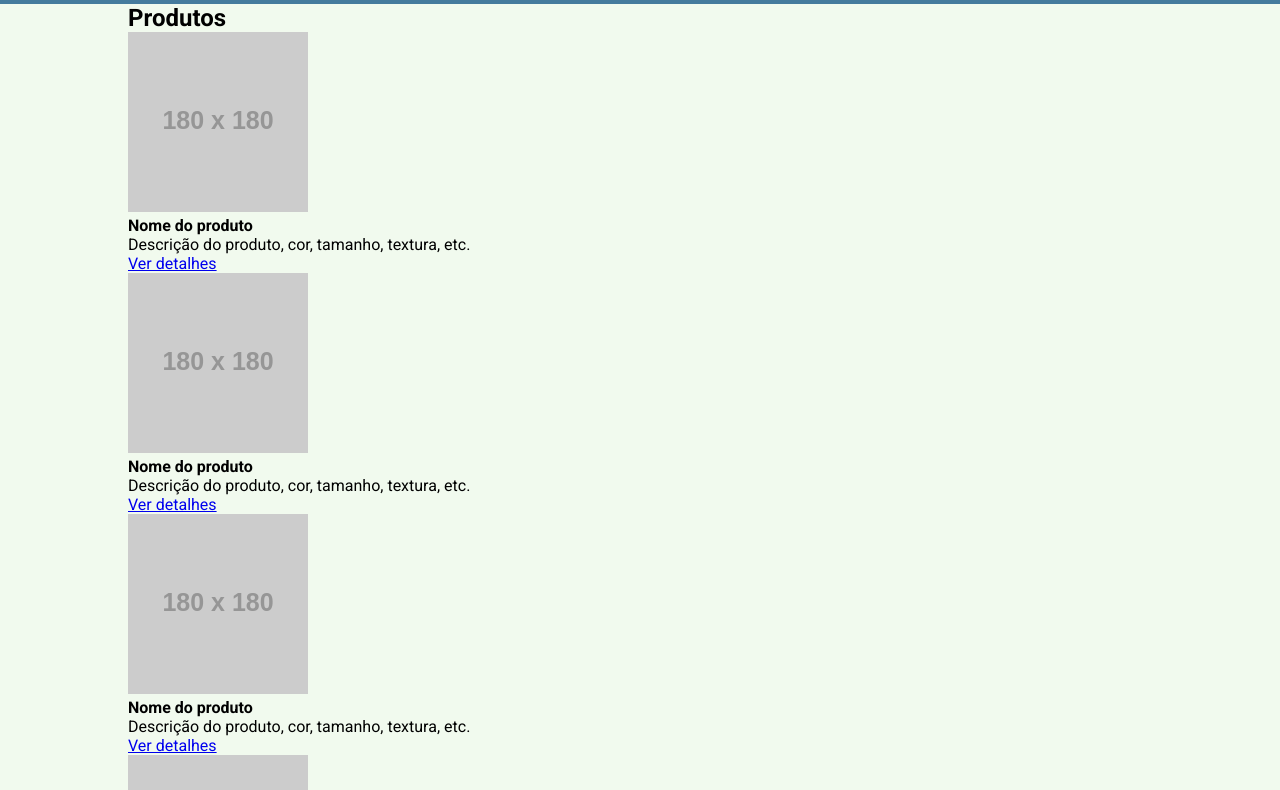
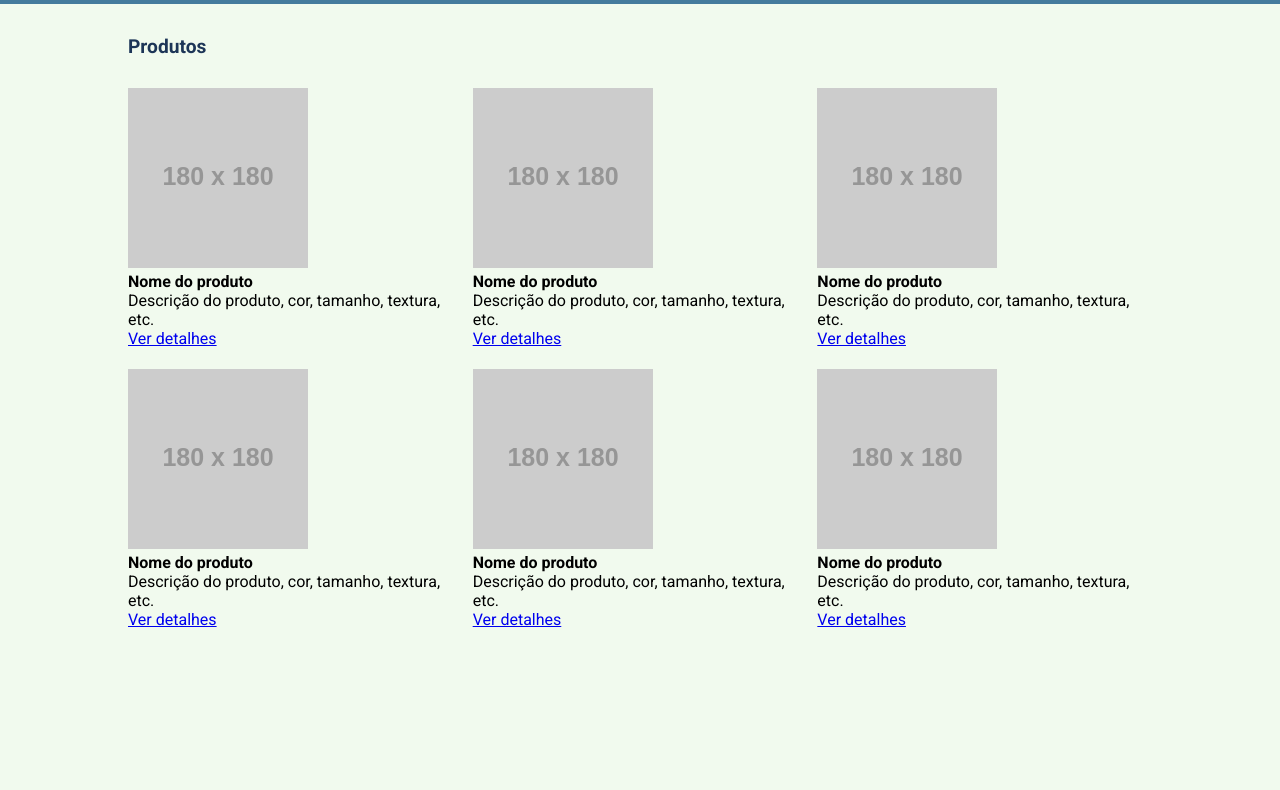
Before and after one commit to lKysztyl/curso_ebac_frontend, a plain HTML site: page exercicio_sass/index.html in a window 1280 px wide. Shown: the part 102-892 px from the top of the page. After the commit the page ends 800 px from the top, so only its background shows below. Drawn offline with Linux system fonts and the light colour scheme; placeholder pictures from the web are drawn by us.

Commit message:
feat(_main.scss): importando minxin grid, e implementando o display flex

```diff
--- a/exercicio_sass/index.html
+++ b/exercicio_sass/index.html
@@ -73,6 +73,26 @@
                             Ver detalhes
                         </a>
                     </li>
+                    <li class="product-item">
+                        <img src="https://via.placeholder.com/180x180" />
+                        <h4>Nome do produto</h4>
+                        <p>
+                            Descrição do produto, cor, tamanho, textura, etc.
+                        </p>
+                        <a href="#" class="product-button">
+                            Ver detalhes
+                        </a>
+                    </li>
+                    <li class="product-item">
+                        <img src="https://via.placeholder.com/180x180" />
+                        <h4>Nome do produto</h4>
+                        <p>
+                            Descrição do produto, cor, tamanho, textura, etc.
+                        </p>
+                        <a href="#" class="product-button">
+                            Ver detalhes
+                        </a>
+                    </li>
                 </ul>
             </div>
         </section>
--- /dev/null
+++ b/exercicio_sass/src/scss/layout/_main.scss
@@ -0,0 +1,21 @@
+@use '../mixins/display-flex.scss' as display;
+@use '../mixins/display-grid.scss' as grid;
+@use '../variaveis/medias.scss' as screen;
+@use '../variaveis/colors.scss';
+
+main {
+    section {
+        h2 {
+            font-weight: 700;
+            font-size: 1.2rem;
+            padding: 3% 0%;
+            color: colors.$color04;
+        }
+
+        ul {
+            @include grid.grid-templete;
+            width: 100%;
+        }
+
+    }
+}
--- /dev/null
+++ b/exercicio_sass/src/scss/mixins/display-grid.scss
@@ -0,0 +1,8 @@
+
+
+@mixin grid-templete {
+    display: grid;
+    grid-template-columns: repeat(3, 32.66%);
+    column-gap: 1%;
+    row-gap: 4%;
+}
--- a/exercicio_sass/style.scss
+++ b/exercicio_sass/style.scss
@@ -1,4 +1,5 @@
 @use 'src/scss/layout/header';
+@use 'src/scss/layout/main';
 @use 'src/scss/variaveis/colors.scss';
 
 * {
```
Also changed, not shown: exercicio_sass/src/scss/mixins/display-grid.css (added), exercicio_sass/style.css, 2 other files.
